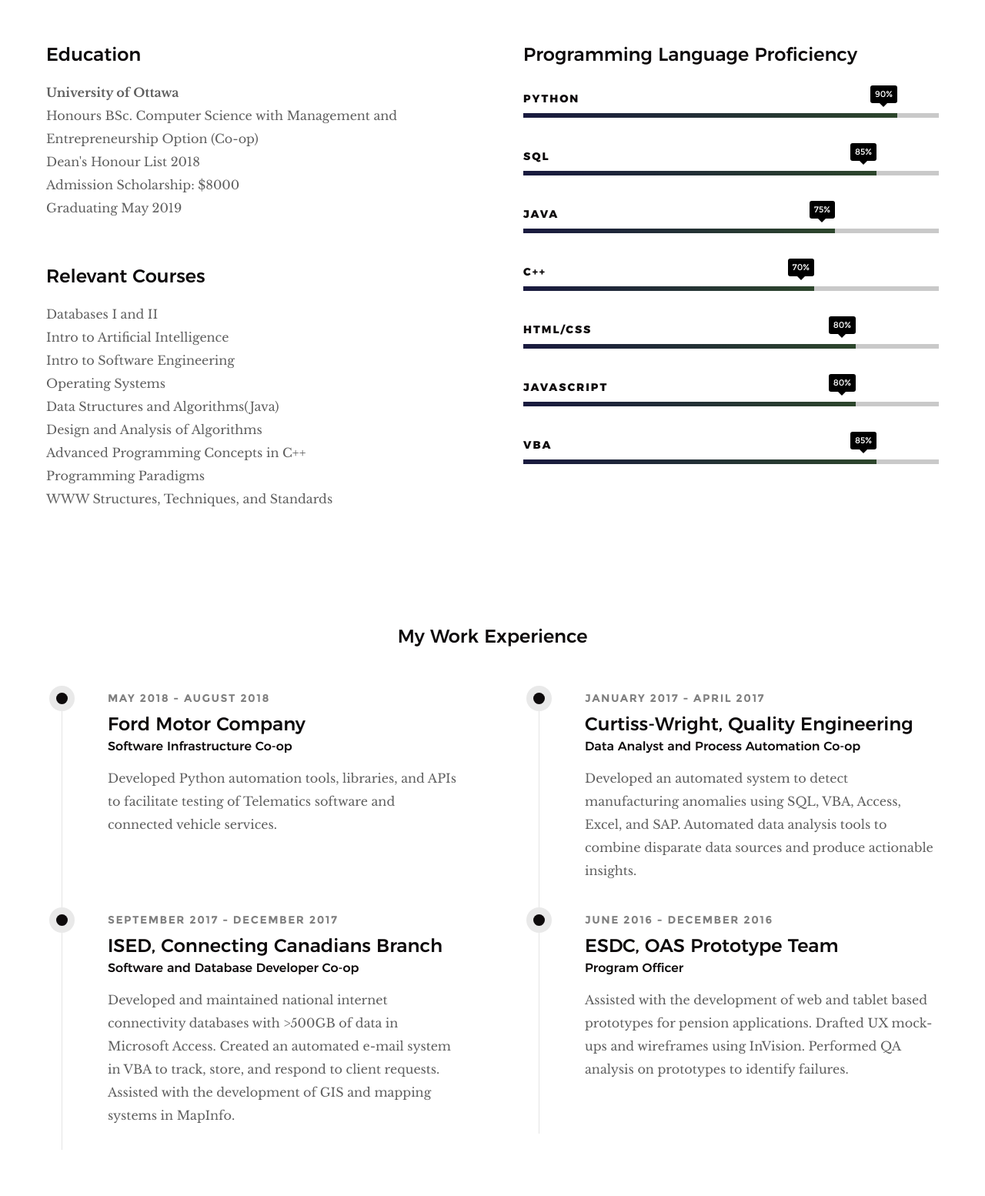
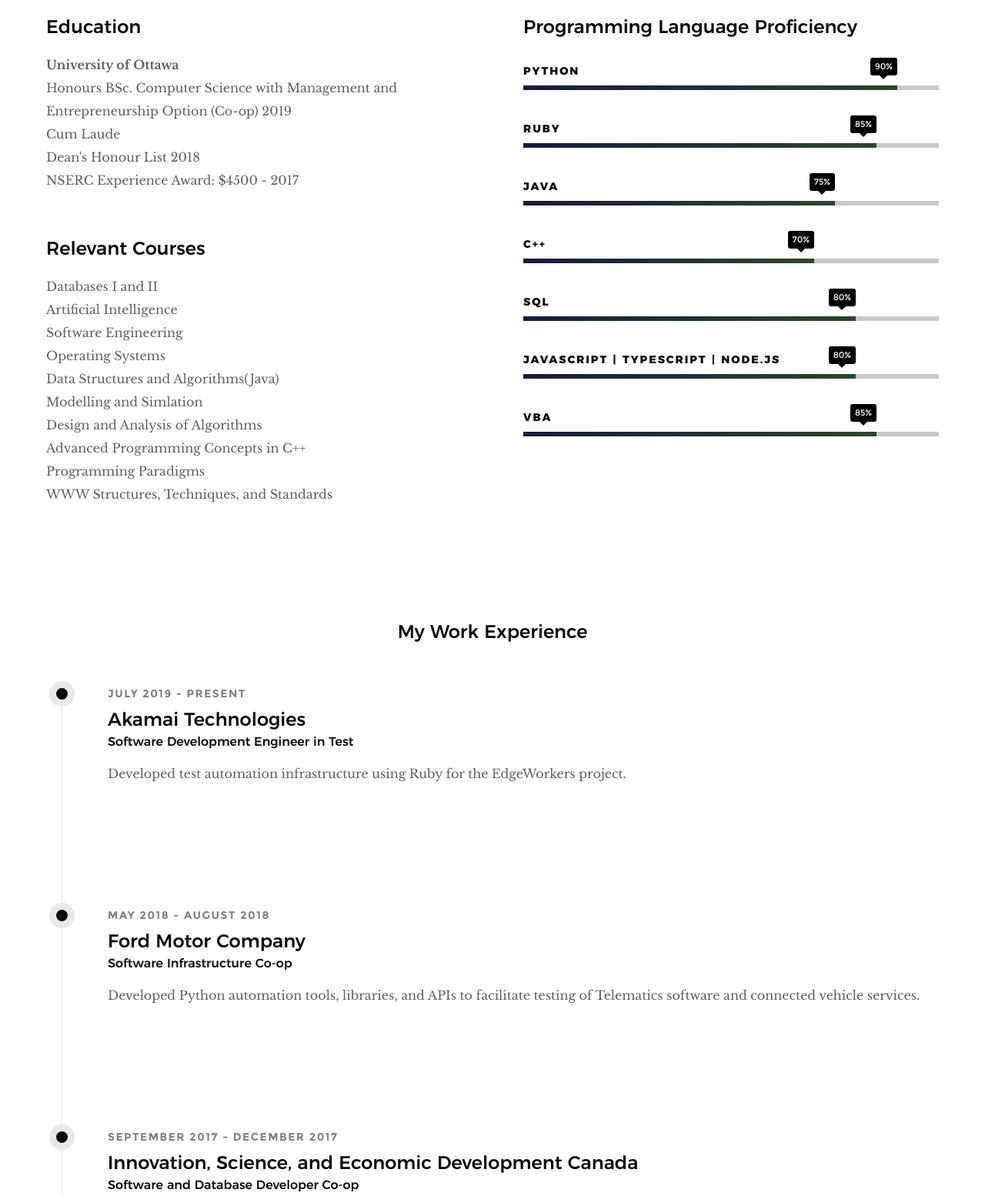
Before and after one commit to Ehsap/my-website, a plain HTML site: page index.html in a window 1280 px wide. Shown: the part 1406-2960 px from the top of the page at 77% size. Drawn offline with Linux system fonts and the light colour scheme.

Commit message:
Update work experience and layout

```diff
--- a/index.html
+++ b/index.html
@@ -122,7 +122,12 @@
         <div class="row narrow section-intro has-bottom-sep">
             <div class="col-full text-center">
                 <h1>Summary</h1>
-                <p class="lead">I am a final year Computer Science student at the University of Ottawa. I have developed software and databases for connected-vehicles, telecommunications, government, and defense for 20 months. In these positions, I've applied my computer science education to create elegant automated solutions. I specialize in developing data analysis tools to extract, cleanse, and consolidate large data sets to produce actionable insights. Lastly, I am experienced in applying HTML/CSS and Javascript to create landing pages and personal websites.
+                <p class="lead">
+                    I am a Software Developer based in Canada.
+                    I have developed software and databases for cloud-computing, connected-vehicles, telecommunications, government, and
+                    defense for almost 3 years. In these positions, I've applied my computer science education to create elegant automated
+                    solutions. I specialize in developing data analysis tools to extract, cleanse, and consolidate large data sets to produce
+                    actionable insights.
 				</p>
             </div>
         </div>
@@ -133,18 +138,19 @@
                 <h3>Education</h3>
 
                 <p><strong> University of Ottawa </strong><br>
-					Honours BSc. Computer Science with Management and Entrepreneurship Option (Co-op)<br>
+                    Honours BSc. Computer Science with Management and Entrepreneurship Option (Co-op) 2019<br>
+                    Cum Laude<br>
                     Dean's Honour List 2018<br>
-					Admission Scholarship: $8000<br>
-					Graduating May 2019
+					NSERC Experience Award: $4500 - 2017<br>
 				</p>
 
 				<h3>Relevant Courses</h3>
 				<p>Databases I and II<br>
-						   Intro to Artificial Intelligence<br>
-				           Intro to Software Engineering<br>
+                    Artificial Intelligence<br>
+                    Software Engineering<br>
                     Operating Systems<br>
                     Data Structures and Algorithms(Java)<br>
+                    Modelling and Simlation<br>
                     Design and Analysis of Algorithms<br>
                     Advanced Programming Concepts in C++<br>
                     Programming Paradigms<br>
@@ -162,7 +168,7 @@
                     </li>
                     <li>
                     <div class="progress percent85"><span>85%</span></div>
-                    <strong>SQL</strong>
+                    <strong>Ruby</strong>
                     </li>
                     <li>
                     <div class="progress percent75"><span>75%</span></div>
@@ -174,11 +180,11 @@
                     </li>
                     <li>
                     <div class="progress percent80"><span>80%</span></div>
-                    <strong>HTML/CSS</strong>
+                    <strong>SQL</strong>
                     </li>
                     <li>
                     <div class="progress percent80"><span>80%</span></div>
-                    <strong>Javascript</strong>
+                    <strong>Javascript | TypeScript | Node.js</strong>
                     </li>
 					<li>
 					<div class="progress percent85"><span>85%</span></div>
@@ -206,8 +212,20 @@
                 <h3>My Work Experience</h3>
             </div>
 
-            <div class="col-six tab-full left">
+            <div class="col-full tab-full left">
                 <div class="timeline">
+
+                <div class="timeline__block">
+                        <div class="timeline__bullet"></div>
+                        <div class="timeline__header">
+                            <p class="timeline__timeframe">July 2019 - Present</p>
+                            <h3>Akamai Technologies</h3>
+                            <h5>Software Development Engineer in Test</h5>
+                        </div>
+                        <div class="timeline__desc">
+                            <p>Developed test automation infrastructure using Ruby for the EdgeWorkers project.</p>
+                        </div>
+                    </div> <!-- end timeline__block -->
 
                     <div class="timeline__block">
                         <div class="timeline__bullet"></div>
@@ -225,19 +243,13 @@
                         <div class="timeline__bullet"></div>
                         <div class="timeline__header">
                             <p class="timeline__timeframe">September 2017 - December 2017</p>
-                            <h3>ISED, Connecting Canadians Branch</h3>
+                            <h3>Innovation, Science, and Economic Development Canada</h3>
                             <h5>Software and Database Developer Co-op</h5>
                         </div>
                         <div class="timeline__desc">
                             <p>Developed and maintained national internet connectivity databases with >500GB of data in Microsoft Access. Created an automated e-mail system in VBA to track, store, and respond to client requests. Assisted with the development of GIS and mapping systems in MapInfo.</p>
                         </div>
                     </div> <!-- end timeline__block -->
-
-                </div> <!-- end timeline -->
-            </div> <!-- end left -->
-
-            <div class="col-six tab-full right">
-                <div class="timeline">
 
                     <div class="timeline__block">
                             <div class="timeline__bullet"></div>
@@ -264,10 +276,8 @@
                     </div> <!-- end timeline__block -->
 
                 </div> <!-- end timeline -->
-            </div> <!-- end right -->
-
+            </div> <!-- end left -->
         </div> <!-- end about-content timeline -->
-
     </section> <!-- end about -->
 
 
@@ -696,15 +706,18 @@
     <section id="stats" class="s-stats">
         <div class="row block-1-4 block-tab-1-2 block-mob-full stats">
 
-            <div class="col-block stats__col ">
+            <div class="col-block stats__col stats__col--highlight">
+                <div class="stats__upsign">
+                    <a href="#"><i class="im im-arrow-up" aria-hidden="true"></i></a>
+                </div>
                 <div class="stats__count">
-                    2
+                    3
                 </div>
-                <h4>Provinces Worked In</h4>
+                <h4>Years of Work Experience</h4>
             </div>
             <div class="col-block stats__col">
                 <div class="stats__count">
-                    4
+                    5
                 </div>
                 <h4>Industries</h4>
             </div>
@@ -713,9 +726,9 @@
                     <a href="#"><i class="im im-arrow-up" aria-hidden="true"></i></a>
                 </div>
                 <div class="stats__count">
-                    20
+                    12000
                 </div>
-                <h4>Months of Work Experience</h4>
+                <h4>Man Hours Automated</h4>
             </div>
             <div class="col-block stats__col">
                 <div class="stats__count">
@@ -852,7 +865,7 @@
 
             <div class="col-twelve">
                 <div class="copyright">
-                    <span>© Copyright Justin Huynh 2018</span>
+                    <span>© Copyright Justin Huynh 2020</span>
                     <span>Theme by <a href="https://www.styleshout.com/">styleshout</a></span>
                 </div>
 
```
Lines whose indentation alone changed are shown as unchanged.
